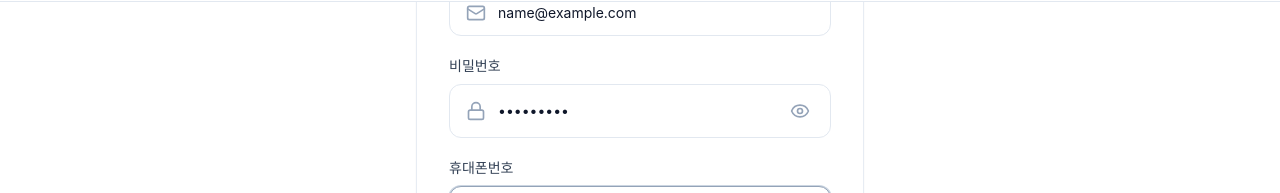
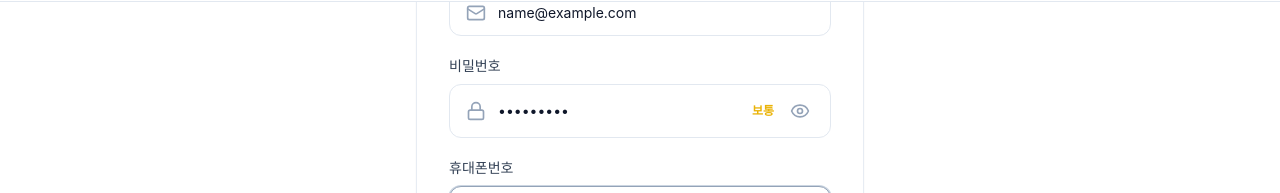
Before and after one commit to beyond-sw-camp/be23-2nd-team5-articket-fe, a Vue app: page /member/create in a window 1280 px wide. Both pictures are taken after typing "Sample", "name@example.com", "Sample123", "5551234" into the empty fields and a click on the button "가입하기". Shown: the part 677-870 px from the top of the page. Built offline with nearby package versions, Linux system fonts and the light colour scheme; a web font is replaced by a local one.

Commit message:
회원가입시 보안강도표시

```diff
--- a/src/views/member/SignupView.vue
+++ b/src/views/member/SignupView.vue
@@ -121,6 +121,11 @@
                 placeholder="6자 이상 입력"
                 class="min-w-0 flex-1 bg-transparent text-sm text-slate-900 placeholder:text-slate-400 focus:outline-none"
               />
+              <span
+                v-if="form.password"
+                class="shrink-0 text-xs font-semibold transition-colors"
+                :class="strengthTextColor"
+              >{{ strengthLabel }}</span>
               <button
                 type="button"
                 class="shrink-0 rounded p-1 text-slate-400 hover:bg-slate-100 hover:text-slate-600 focus:outline-none focus:ring-2 focus:ring-slate-300"
@@ -231,6 +236,28 @@ export default {
       loading: false,
       authApi: null,
     }
+  },
+  computed: {
+    passwordStrengthScore() {
+      const p = this.form.password
+      if (!p) return 0
+      let score = 0
+      if (/[A-Z]/.test(p)) score++
+      if (/[a-z]/.test(p)) score++
+      if (/[0-9]/.test(p)) score++
+      if (/[^A-Za-z0-9]/.test(p)) score++
+      return score
+    },
+    strengthLabel() {
+      if (this.passwordStrengthScore === 4) return '안전'
+      if (this.passwordStrengthScore >= 2) return '보통'
+      return '약함'
+    },
+    strengthTextColor() {
+      if (this.passwordStrengthScore === 4) return 'text-green-600'
+      if (this.passwordStrengthScore >= 2) return 'text-yellow-500'
+      return 'text-red-500'
+    },
   },
   created() {
     this.authApi = useAuthApi()
```
